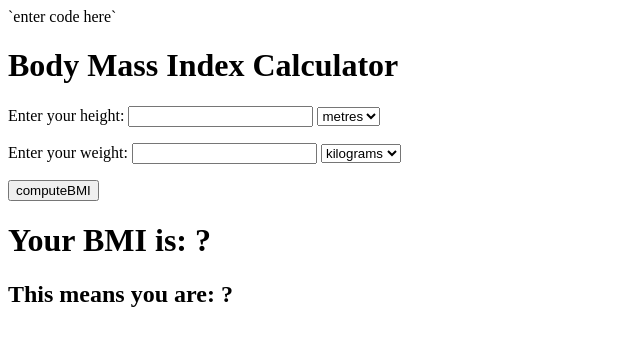
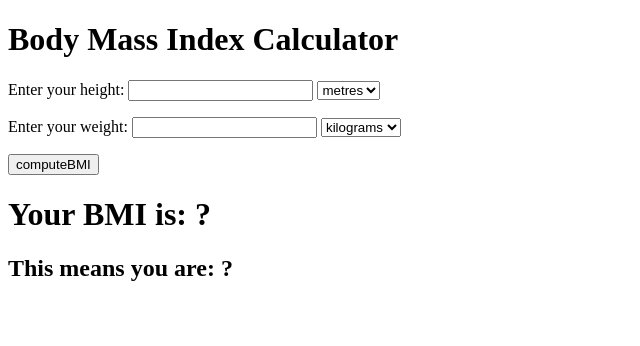
Before and after one commit to marijanavujeva/BMI-calculator, a plain HTML site: page index.html in a window 1280 px wide. Shown: the whole page, without its empty margins (0-640 px from the left). Drawn offline with Linux system fonts and the light colour scheme.

Commit message:
Update index.html

```diff
--- a/index.html
+++ b/index.html
@@ -36,7 +36,7 @@
                     document.getElementById("comment").innerText = "Overweight";
                 // document.getElementById("answer").value = output;
             }
-        </script>`enter code here`
+        </script>
          </head>
          <body>
         <h1>Body Mass Index Calculator</h1>
```
